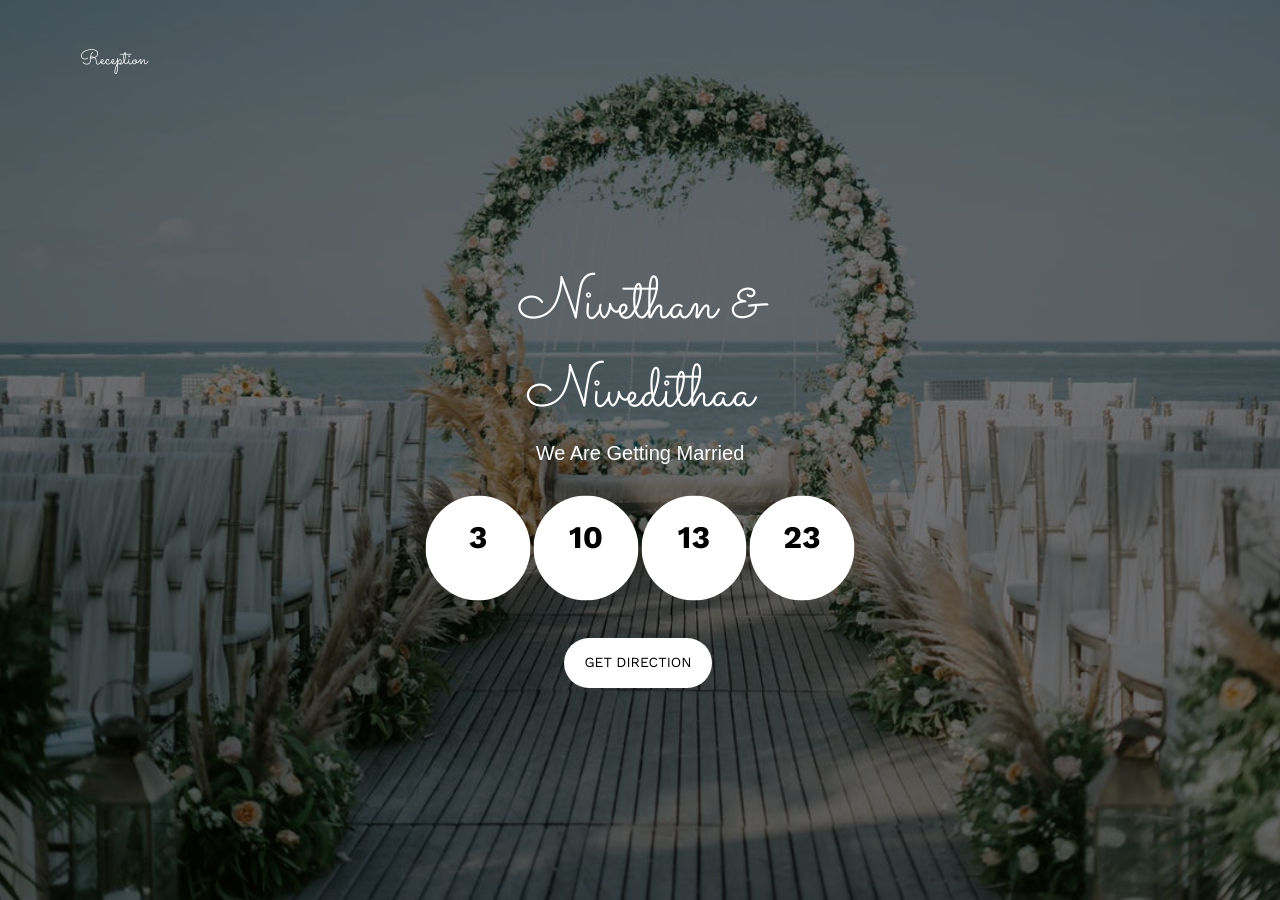
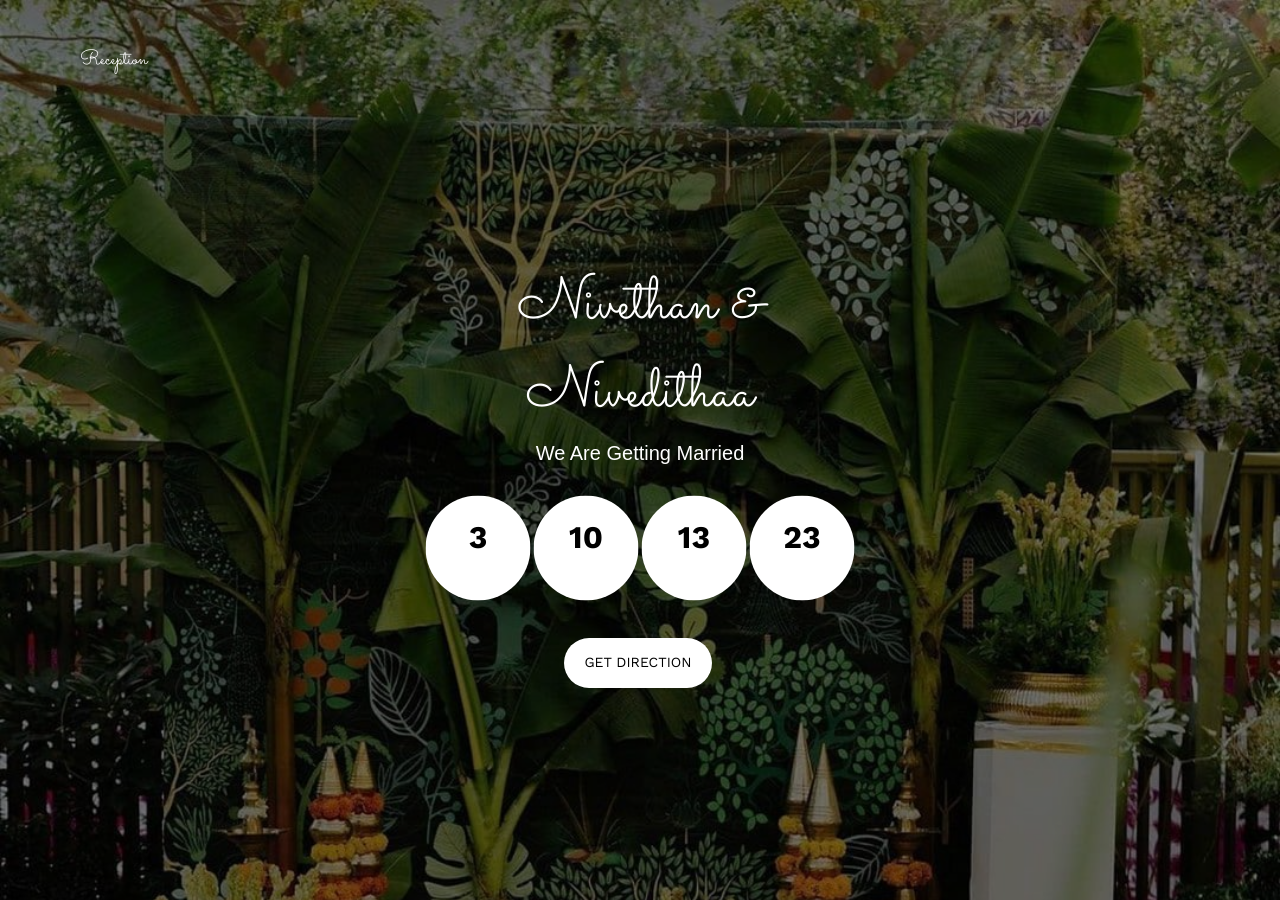
Before and after one commit to Khishore-KM/Khishore-KM.github.io, a plain HTML site: page index.html in a window 1280 px wide. Shown: the top 900 px of the page. Drawn offline with nearby package versions, Linux system fonts and the light colour scheme; files whose address does not match are found by name.

Commit message:
images updated
Landing page

```diff
--- a/index.html
+++ b/index.html
@@ -103,7 +103,7 @@
 		</div>
 	</nav>
 
-	<header id="fh5co-header" class="fh5co-cover" role="banner" style="background-image:url(images/img_bg_2\ -\ Copy.jpg);" data-stellar-background-ratio="0.5">
+	<header id="fh5co-header" class="fh5co-cover" role="banner" style="background-image:url(images/captures.jpg);" data-stellar-background-ratio="0.5">
 		<div class="overlay"></div>
 		<div class="container">
 			<div class="row">
```
